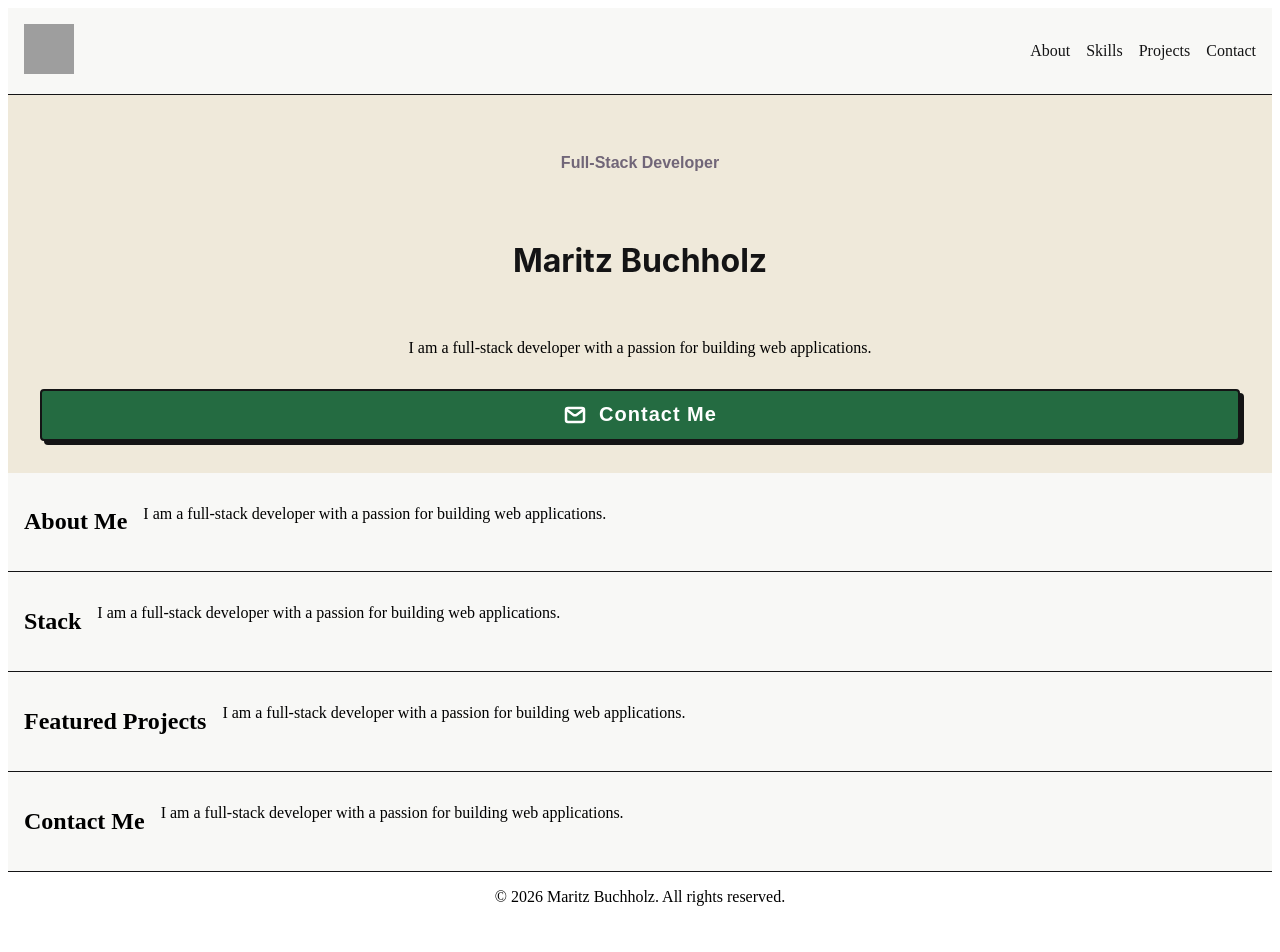
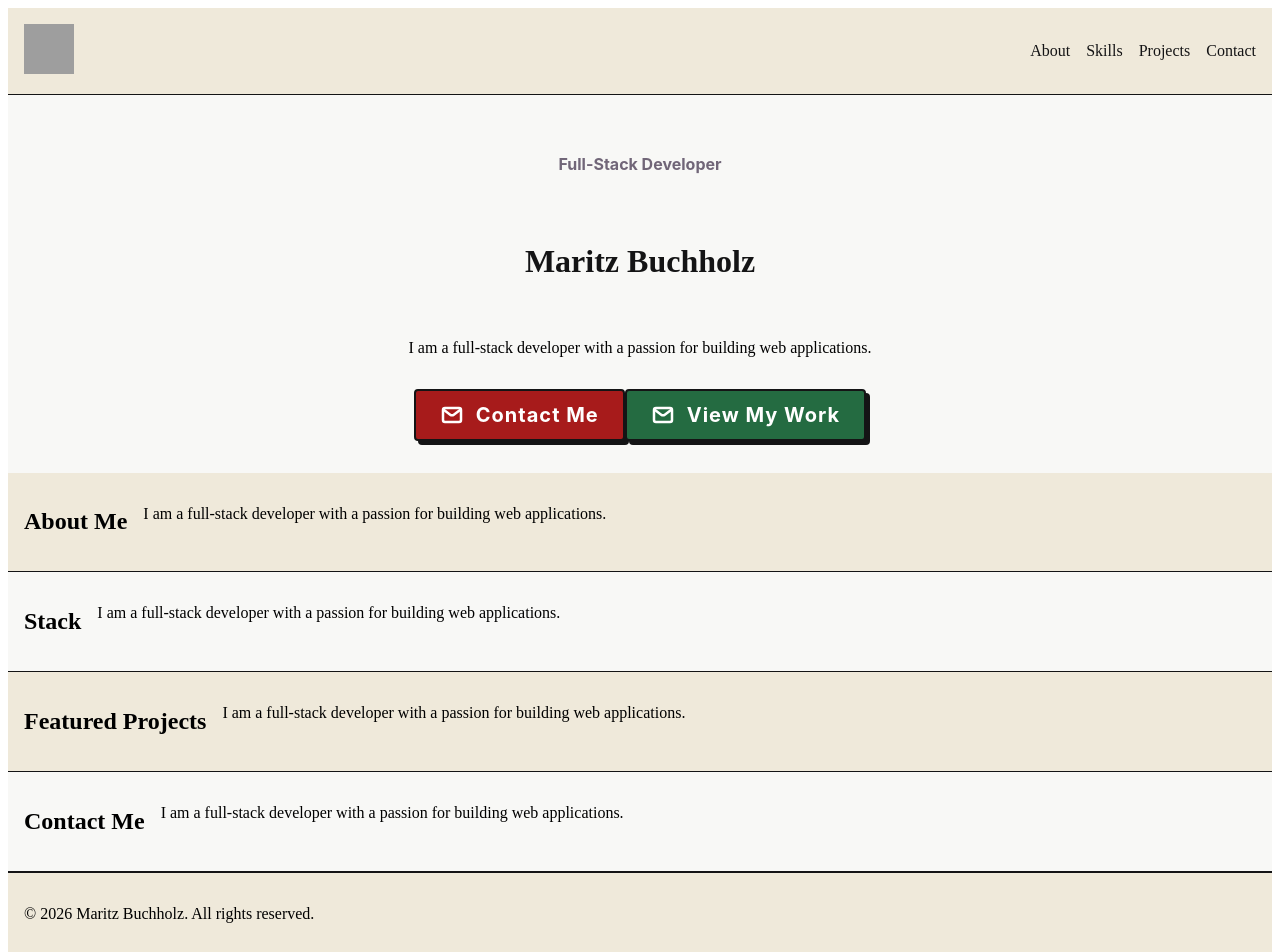
Before and after one commit to maritzbuchholz/portfolio, a React (Vite) app: page / in a window 1280 px wide. Shown: the top 952 px of the page. Before the commit the page ends 922 px from the top, so only its background shows below. Built offline with nearby package versions, Linux system fonts and the light colour scheme; grey boxes are pictures that could not be loaded.

Commit message:
add styling to full site

```diff
--- a/src/Components/About/About.scss
+++ b/src/Components/About/About.scss
@@ -5,7 +5,7 @@
     justify-content: space-between;
     align-items: center;
     padding: 1rem;
-    background-color: $card-bg;
+    background-color: $bg-main;
     border-bottom: 1px solid $text-dark;
 
     &__content {
--- a/src/Components/Featured/Featured.scss
+++ b/src/Components/Featured/Featured.scss
@@ -5,7 +5,7 @@
     justify-content: space-between;
     align-items: center;
     padding: 1rem;
-    background-color: $card-bg;
+    background-color: $bg-main;
     border-bottom: 1px solid $text-dark;
 
     &__content {
--- a/src/Components/Footer/Footer.scss
+++ b/src/Components/Footer/Footer.scss
@@ -0,0 +1,20 @@
+@import '../../styles/variables.scss';
+
+.footer {
+    display: flex;
+    justify-content: space-between;
+    align-items: center;
+    padding: 1rem;
+    background-color: $bg-main;
+    border-top: 1px solid $text-dark;
+
+    &__content {
+        display: flex;
+        gap: 1rem;
+
+        a {
+            text-decoration: none;
+            color: $text-dark;
+        }
+    }
+}
--- a/src/Components/Hero/Hero.jsx
+++ b/src/Components/Hero/Hero.jsx
@@ -9,7 +9,10 @@ const Hero = () => {
                 <h5 className="hero__title">Full-Stack Developer</h5>
                 <h1 className="hero__subtitle">Maritz Buchholz</h1>
                 <p className="hero__description">I am a full-stack developer with a passion for building web applications.</p>
-                <Button icon="envelope" variant="secondary">Contact Me</Button>
+                <div className="hero__buttons">
+                    <Button icon="envelope" variant="primary">Contact Me</Button>
+                    <Button icon="envelope" variant="secondary">View My Work</Button>
+                </div>
             </div>
         </section>
     );
--- a/src/Components/Hero/Hero.scss
+++ b/src/Components/Hero/Hero.scss
@@ -1,7 +1,7 @@
 @import '../../styles/variables.scss';
 
 .hero {
-    background-color: $bg-main;
+    background-color: $card-bg;
     padding: 2rem;
 
     &__content {
--- a/src/Components/NavBar/NavBar.scss
+++ b/src/Components/NavBar/NavBar.scss
@@ -1,11 +1,13 @@
-@import '../../styles/variables.scss';
+@use "../../styles/variables" as *;
+@use "../../styles/functions" as *;
+@use "../../styles/mixins" as *;
 
 .nav-bar {
     display: flex;
     justify-content: space-between;
     align-items: center;
     padding: 1rem;
-    background-color: $card-bg;
+    background-color: $bg-main;
     border-bottom: 1px solid $text-dark;
 
     &__logo {
--- a/src/styles/_variables.scss
+++ b/src/styles/_variables.scss
@@ -1,5 +1,5 @@
-$font-family-primary: 'Inter', sans-serif;
-$font-family-secondary: 'Cat Song', sans-serif;
+$font-family-primary: 'Playfair Display', serif;
+$font-family-secondary: 'Inter', sans-serif;
 
 $max-width-md: 1045px;
 $max-width-lg: 1440px;
@@ -7,6 +7,7 @@ $max-width-lg: 1440px;
 $bg-main: #EFE9DA;
 $card-bg: #F8F8F6;
 $text-dark: #141415;
+$text-light: #FFFFFF;
 $text-muted: #716678;
 
 $accent-red: #A71B1B;
```
